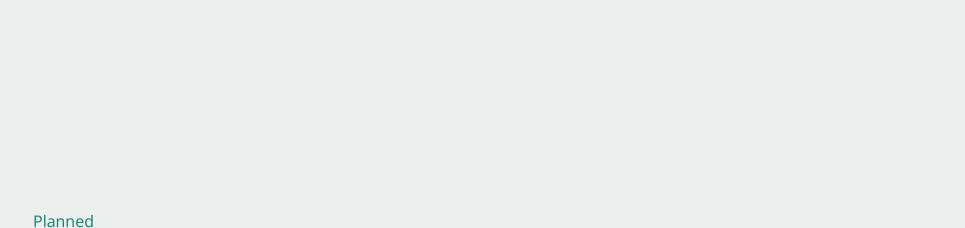
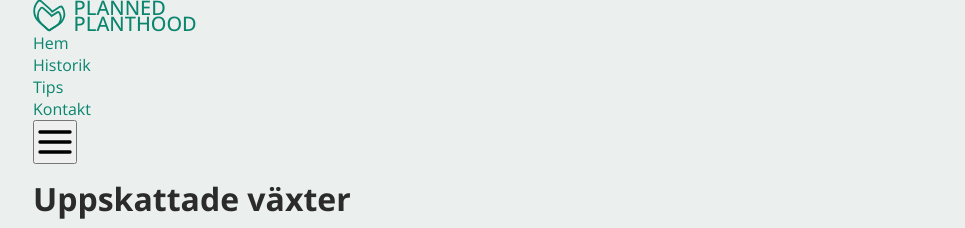
Before and after one commit to Robert-Lexicon/PlannedPlanthood2025-Example, a plain HTML site: page index.html in a window 1280 px wide. Shown: the top 228 px of the page, without its empty margins (157-1122 px from the left). Drawn offline with nearby package versions, Linux system fonts and the light colour scheme.

Commit message:
logo css

```diff
--- a/styles/style.css
+++ b/styles/style.css
@@ -335,5 +335,32 @@ img {
     grid-template-columns: repeat(2, 1fr);
     border: 1rem solid var(--clr-primary-light-1);
     box-shadow: 0 1px 3px rgba(0, 0, 0, 0.12), 0 1px 2px rgba(0, 0, 0, 0.24);
+}
 
+.logo {
+    display: flex;
+    gap: var(--spacing-sm);
+
+    &:hover,
+    &:focus-visible {
+        text-decoration: none;
+    }
+
+    h1,
+    h2 {
+        font-size: inherit;
+        line-height: 0.8;
+        font-size: var(--fs-500);
+        font-weight: var(--fw-medium);
+        text-transform: uppercase;
+        color: var(--clr-accent);
+    }
+
+    img,
+    svg {
+        stroke: var(--_clr-stroke, var(--clr-accent));
+        height: 2rem;
+        stroke-width: 12;
+        max-width: fit-content;
+    }
 }
```
